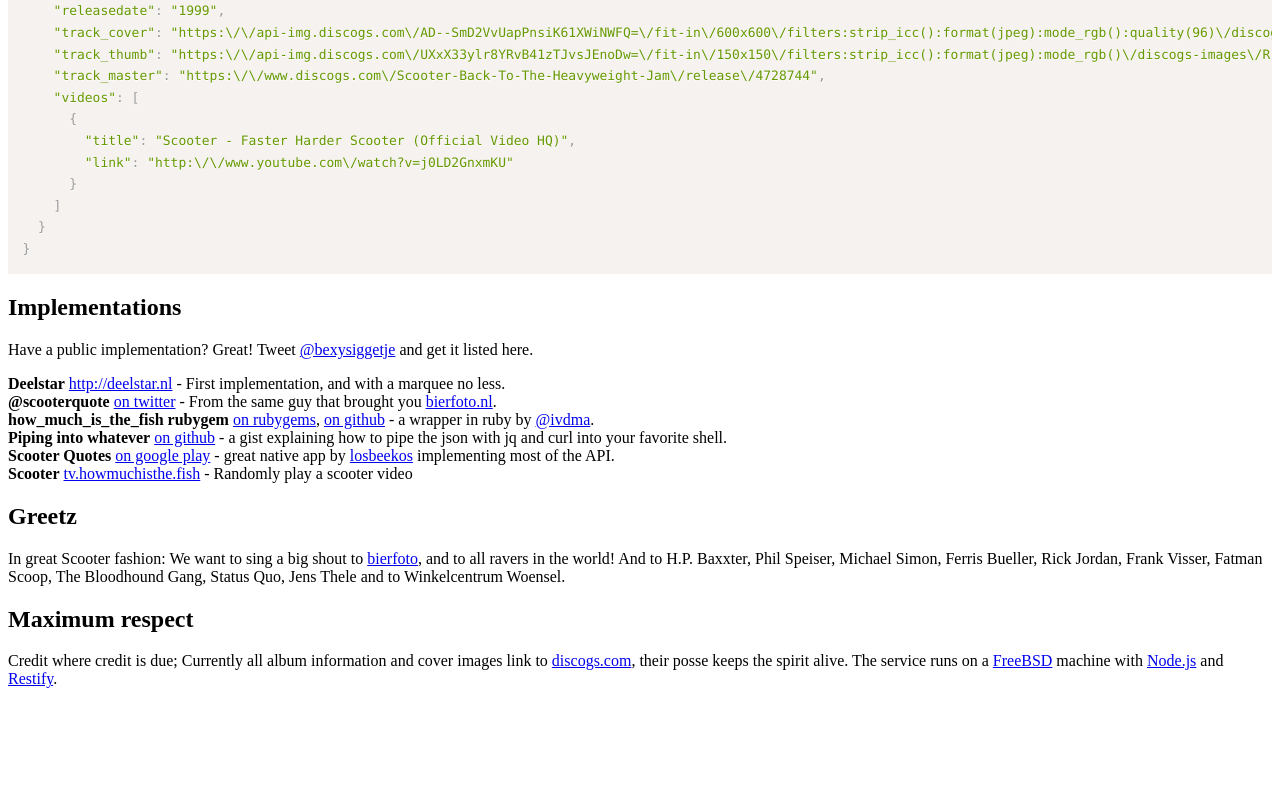
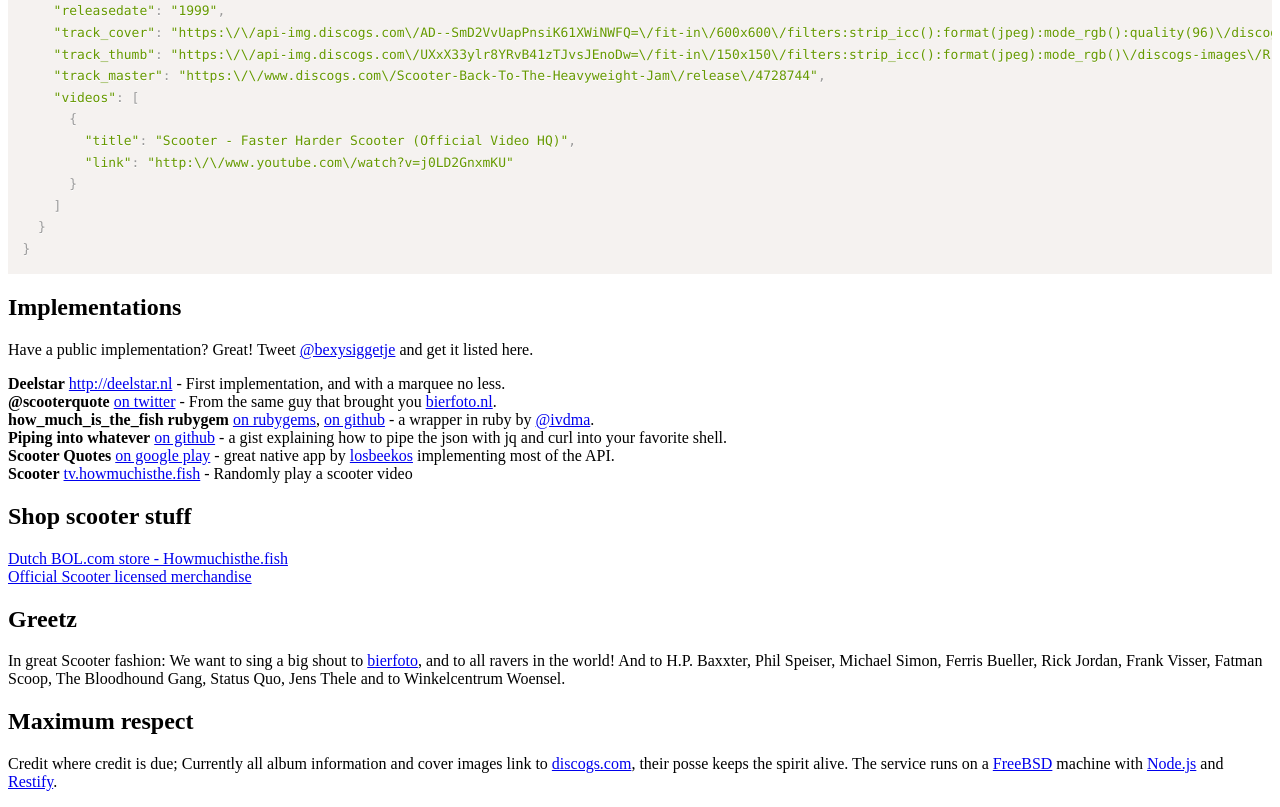
Before and after one commit to theimpossibleastronaut/howmuchisthe.fish, a plain HTML site: page htdocs/index.html in a window 1280 px wide. Shown: the part 969-1776 px from the top of the page. Before the commit the page ends 1673 px from the top, so only its background shows below. Drawn offline with Linux system fonts and the light colour scheme; no server answers.

Commit message:
Store links

```diff
--- a/htdocs/index.html
+++ b/htdocs/index.html
@@ -173,6 +173,11 @@
         <b>Scooter Quotes</b> <a href="https://play.google.com/store/apps/details?id=nl.losbeekos.scooter" target="_blank">on google play</a> - great native app by <a href="http://www.losbeekos.nl" target="_blank">losbeekos</a> implementing most of the API.<br>
         <b>Scooter</b> <a href="http://tv.howmuchisthe.fish" target="_blank">tv.howmuchisthe.fish</a> - Randomly play a scooter video
         </p>
+        <h2>Shop scooter stuff</h2>
+        <p>
+            <a href="https://winkel.bol.com/winkel/howmuchisthe_fish" target="_blank">Dutch BOL.com store - Howmuchisthe.fish</a><br>
+            <a href="http://scooter.bravado.de/" target="_blank">Official Scooter licensed merchandise</a>
+        </p>
         <h2>Greetz</h2>
         <p>In great Scooter fashion: We want to sing a big shout to <a href="http://www.bierfoto.nl" target="_blank">bierfoto</a>, and to all ravers in the world! And to H.P. Baxxter, Phil Speiser, Michael Simon, Ferris Bueller, Rick Jordan, Frank Visser, Fatman Scoop, The Bloodhound Gang, Status Quo, Jens Thele and to Winkelcentrum Woensel.</p>
         <h2>Maximum respect</h2>
```
